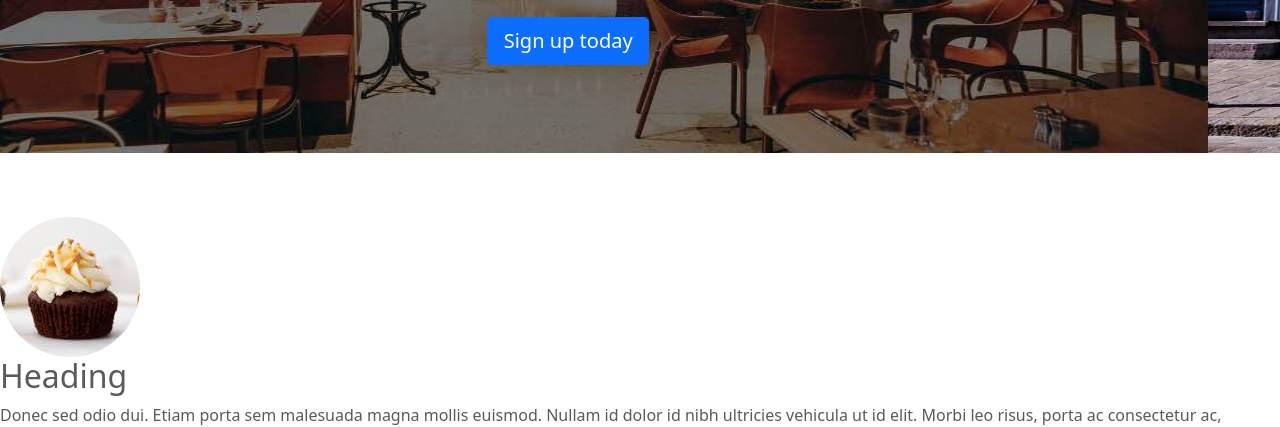
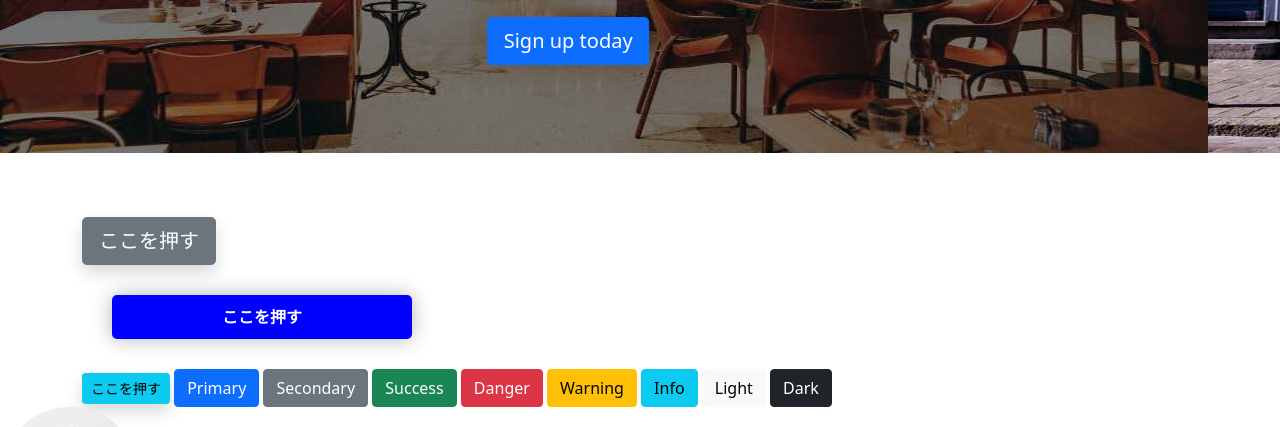
Before and after one commit to manaka002/bootstrap-basic-kadai, a plain HTML site: page code_for_bootstrap_practice/index_for_student.html in a window 1280 px wide. Shown: the part 359-786 px from the top of the page. Drawn offline with nearby package versions, Linux system fonts and the light colour scheme.

Commit message:
Add files via upload

```diff
--- a/code_for_bootstrap_practice/index_for_student.html
+++ b/code_for_bootstrap_practice/index_for_student.html
@@ -40,6 +40,44 @@
         </div>
       </div>
       <!-- ************************************************ カルーセル終了 -->
+      <div class="container">
+        <style>
+          .button-test
+          {
+           /* パディング(余白)上下方向10px 左右方向30px */
+           padding: 10px 30px;
+           /* ボタンの幅 300px */
+           width: 300px;
+           /* 背景色 青 */
+           background-color: blue;
+           /* フォント色 白 */
+           color: white;
+           /* テキスト中央揃え */
+           text-align: center;
+           /* フォントを太く */
+           font-weight: bold;
+           /* ボタンの角を丸める */
+           border-radius: 5px;
+           /* 上下左右方向の余白外側30px */
+           margin: 30px;
+           /* ボタンの影 */
+           box-shadow: 0 0 20px 0 rgba(0, 0, 0, 30%);
+          }
+        </style>
+        <!-- buttonテスト -->
+        <button class="btn btn-secondary btn-lg shadow">ここを押す</button>
+        <div class="button-test">ここを押す</div>
+        <a href="" class="btn btn-info btn-sm shadow">ここを押す</a>
+
+        <button type="button" class="btn btn-primary">Primary</button>
+        <button type="button" class="btn btn-secondary">Secondary</button>
+        <button type="button" class="btn btn-success">Success</button>
+        <button type="button" class="btn btn-danger">Danger</button>
+        <button type="button" class="btn btn-warning">Warning</button>
+        <button type="button" class="btn btn-info">Info</button>
+        <button type="button" class="btn btn-light">Light</button>
+        <button type="button" class="btn btn-dark">Dark</button>
+      </div>
       <!-- <div class="container marketing"> -->
       <div class="">
         <!-- <div class="row"> -->
```
Lines whose indentation alone changed are shown as unchanged.
